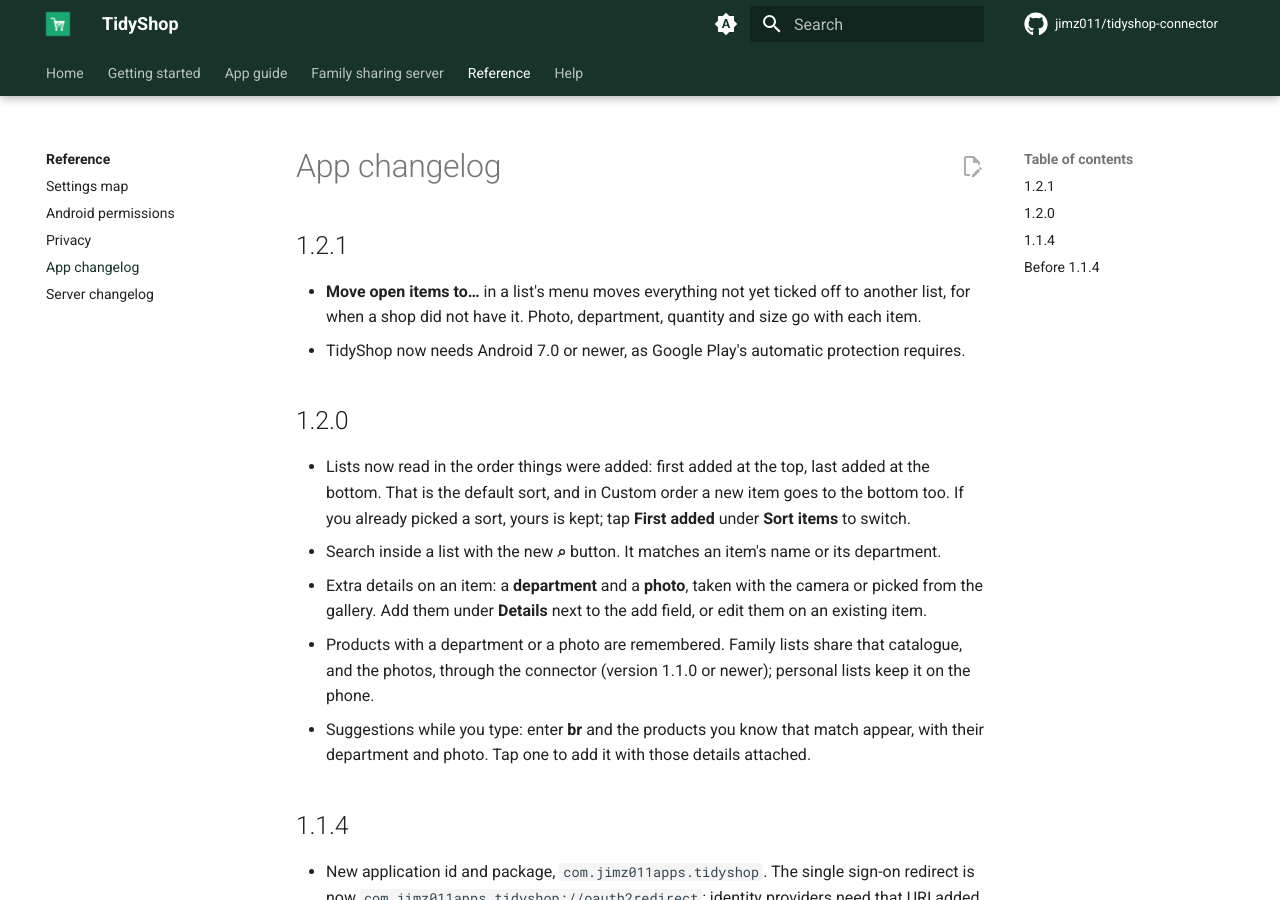
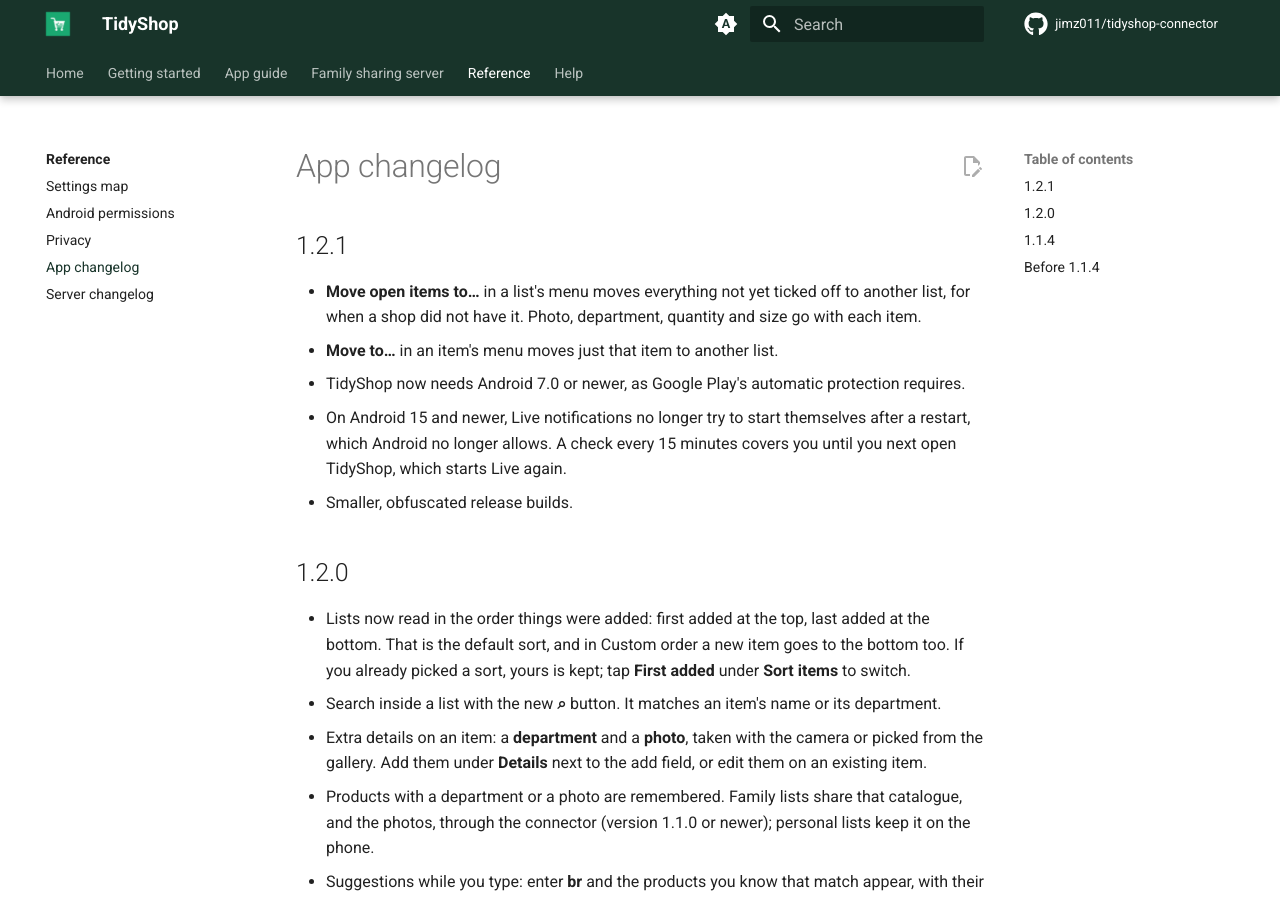
Before and after one commit to jimz011/tidyshop-connector, an MkDocs documentation site: the page built from docs/reference/app-changelog.md, in a window 1280 px wide and 900 px high. Built offline with MkDocs 1.6.1 and Material for MkDocs 9.7.7, drawn with Linux system fonts in a browser that asks for light colours; comment, search, counter and statistics services are not loaded.

Commit message:
Document item moves and the Android 15 restart behaviour of Live
Co-Authored-By: Claude Sonnet 5.5 <noreply@anthropic.com>

```diff
--- a/docs/reference/app-changelog.md
+++ b/docs/reference/app-changelog.md
@@ -6,7 +6,12 @@
 
 - **Move open items to…** in a list's menu moves everything not yet ticked off to another list,
   for when a shop did not have it. Photo, department, quantity and size go with each item.
+- **Move to…** in an item's menu moves just that item to another list.
 - TidyShop now needs Android 7.0 or newer, as Google Play's automatic protection requires.
+- On Android 15 and newer, Live notifications no longer try to start themselves after a restart,
+  which Android no longer allows. A check every 15 minutes covers you until you next open
+  TidyShop, which starts Live again.
+- Smaller, obfuscated release builds.
 
 ## 1.2.0
 
```
Also changed, not shown: docs/guide/items.md (+3 -1 lines), docs/guide/notifications.md (+1 -1 lines).
